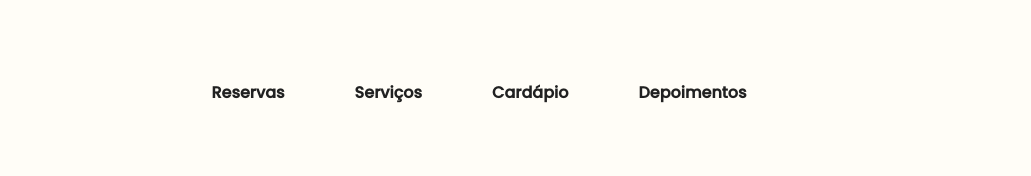
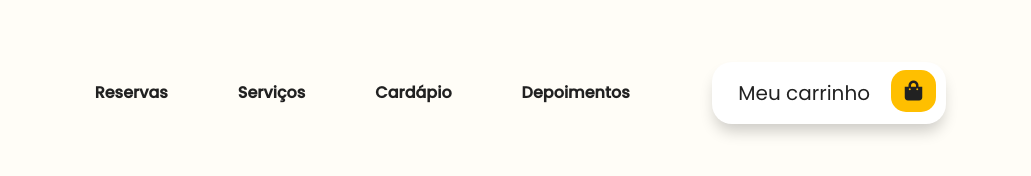
Before and after one commit to Wanderson23/MenuOnline, a plain HTML site: page index.html in a window 1280 px wide. Shown: the full height of the page, 249-1280 px from the left. Drawn offline with Linux system fonts and the light colour scheme; files whose address does not match are found by name.

Commit message:
header adjust

```diff
--- a/css/main.css
+++ b/css/main.css
@@ -32,7 +32,32 @@ b {
 }
 
 .nav-link{
-    color: var(--color-black);
+    color: var(--color-black) !important;
     padding-left: 35px !important;
     padding-right: 35px !important;
 }
+
+.btn-white{
+    background-color: var(--color-white);
+    color: var(--color-black) !important;
+    border-radius: 20px;
+    padding: 15px 25px;
+    font-size: 20px;
+    box-shadow: 0px 10px 15px -3px rgba(0,0,0,0.2);
+}
+
+.btn-icon{
+    padding-right: 75px;
+}
+
+.btn-icon .icon{
+    display: inline-block;
+    color: var(--color-black);
+    background-color: var(--color-primary);
+    width: 45px;
+    position: absolute;
+    right: 10px;
+    margin-top: -8px;
+    border-radius: 15px;
+    padding: 6px;
+}
--- a/index.html
+++ b/index.html
@@ -35,8 +35,12 @@
                     <li class="nav-item">
                         <a href="#depoimentos" class="nav-link"> <b>Depoimentos</b></a></li>
                 </ul>
+                <a class="btn btn-white btn-icon">
+                    Meu carrinho <span class="icon">
+                        <i class="fa fa-shopping-bag"></i>
+                    </span>
+                </a>
             </div>
-
         </nav>
       </div>
     </section>
```
